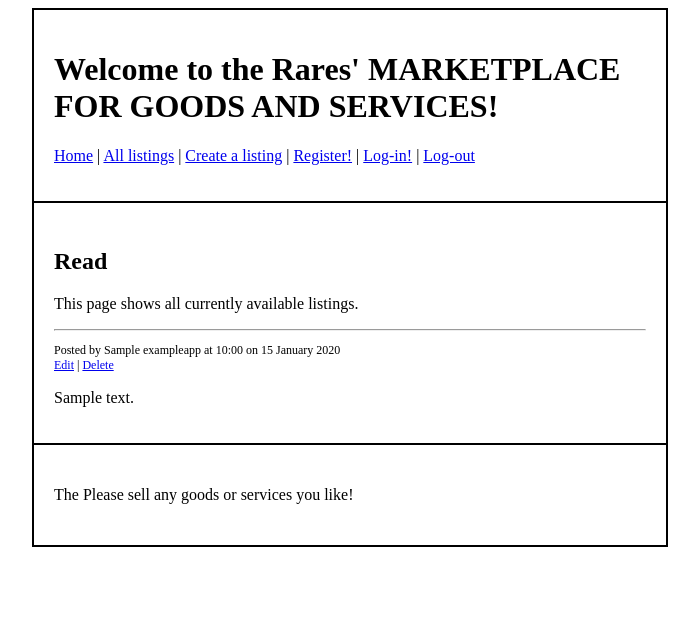
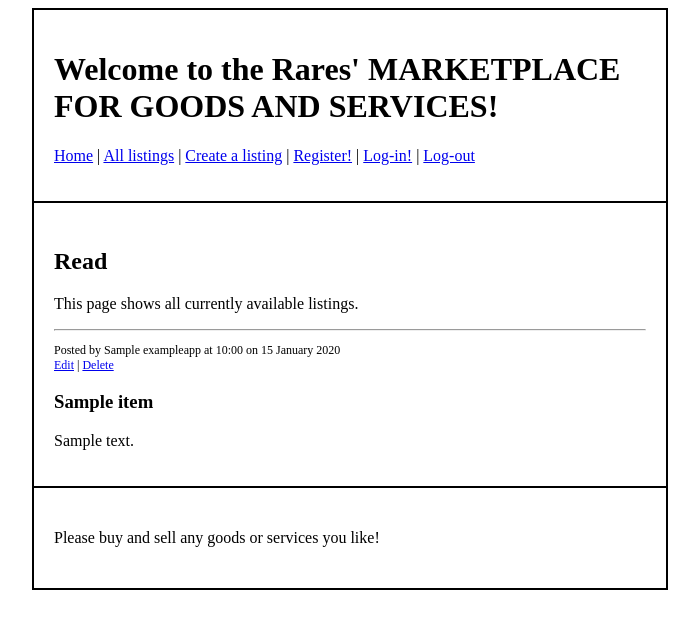
Before and after one commit to dbdesign-students-spring2024/7-web-app-VideoStorms, a Flask app: page /read in a window 1280 px wide. Shown: the top 629 px of the page, without its empty margins (290-989 px from the left). Run offline with Flask 2, Linux system fonts and the light colour scheme; a database or web service that is not in the repository returns one stand-in record (values such as "Sample title").

Commit message:
basically done

```diff
--- a/app.py
+++ b/app.py
@@ -98,13 +98,15 @@ def create_post():
     if 'username' not in session:
         return redirect(url_for('login'))
 
-    name = request.form["fname"]
+    name = session['username']
+    item = request.form['item']
     message = request.form["fmessage"]
     user_id = session['user_id']
 
-    doc = {"name": name, "message": message, "created_at": datetime.datetime.utcnow(), "user_id": ObjectId(user_id)}
+    doc = {"name": name, "item" : item,  "message": message, "created_at": datetime.datetime.utcnow(), "user_id": ObjectId(user_id)}
     db.exampleapp.insert_one(doc)
     return redirect(url_for("read"))
+
 
 @app.route("/edit/<mongoid>", methods=["GET", "POST"])
 def edit(mongoid):
@@ -125,12 +127,12 @@ def edit(mongoid):
         return "Unauthorized", 403  # If no document is found, access is unauthorized
 
     if request.method == 'POST':
-        name = request.form["fname"]
+        item = request.form["item"]
         message = request.form["fmessage"]
         # Update the document
         db.exampleapp.update_one(
             {"_id": ObjectId(mongoid)},
-            {"$set": {"name": name, "message": message, "created_at": datetime.datetime.utcnow()}}
+            {"$set": {"item": item, "message": message, "created_at": datetime.datetime.utcnow()}}
         )
         return redirect(url_for("read"))
 
@@ -146,12 +148,12 @@ def edit_post(mongoid):
     Parameters:
     mongoid (str): The MongoDB ObjectId of the record to be edited.
     """
-    name = request.form["fname"]
+    item = request.form["item"]
     message = request.form["fmessage"]
 
     doc = {
         # "_id": ObjectId(mongoid),
-        "name": name,
+        "item": item,
         "message": message,
         "created_at": datetime.datetime.utcnow(),
     }
--- a/templates/base.html
+++ b/templates/base.html
@@ -23,7 +23,7 @@
       <main>{% block container %} {% endblock %}</main>
       <footer>
         <p>
-          The Please sell any goods or services you like!
+          Please buy and sell any goods or services you like!
         </p>
       </footer>
     </div>
--- a/templates/create.html
+++ b/templates/create.html
@@ -2,7 +2,7 @@
 <h2>Create</h2>
 <p>Create a new listing.</p>
 <form method="POST" action="{{ url_for('create_post') }}">
-  <p>Item: <input type="text" id="fname" name="fname" /><br /></p>
+  <p>Item: <input type="text" id="item" name="item" /><br /></p>
   <p>
     Description:
     <textarea type="text" id="fmessage" name="fmessage"></textarea>
--- a/templates/edit.html
+++ b/templates/edit.html
@@ -4,7 +4,7 @@
 <form method="POST" action="{{ url_for('edit_post', mongoid=mongoid) }}">
   <p>
     Item:
-    <input type="text" id="fname" name="fname" value="{{doc.name}}" /><br />
+    <input type="item" id="item" name="item" value="{{doc.name}}" /><br />
   </p>
   <p>
     Description:
--- a/templates/read.html
+++ b/templates/read.html
@@ -13,6 +13,7 @@
             <a href="{{ url_for('edit',mongoid=doc._id)}}">Edit</a> | <a href="{{ url_for('delete',mongoid=doc._id)}}">Delete</a>
             <br/>
         </p>
+        <h3>{{ doc.item }}</h3>
         <p>
             {{ doc.message }}
         </p>
```
